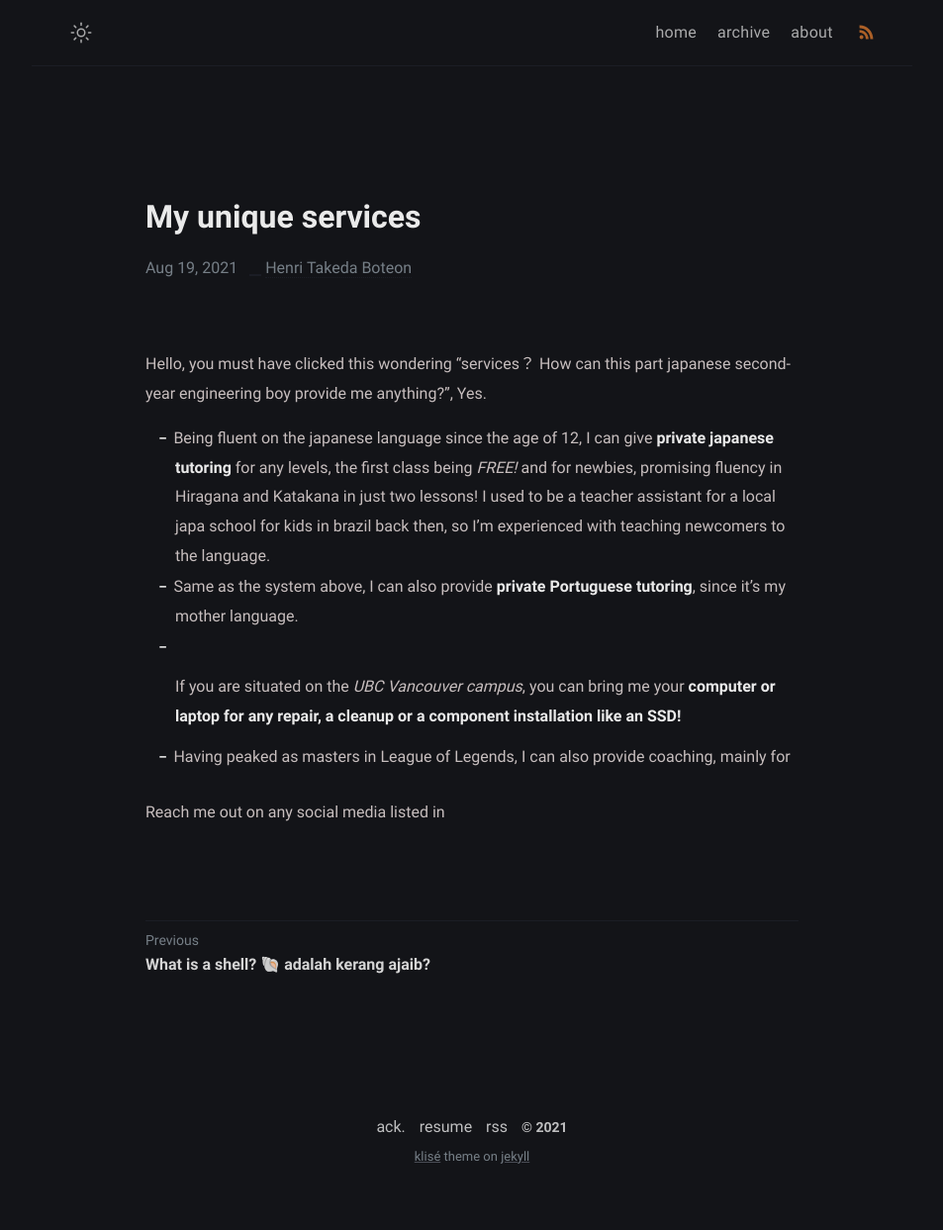
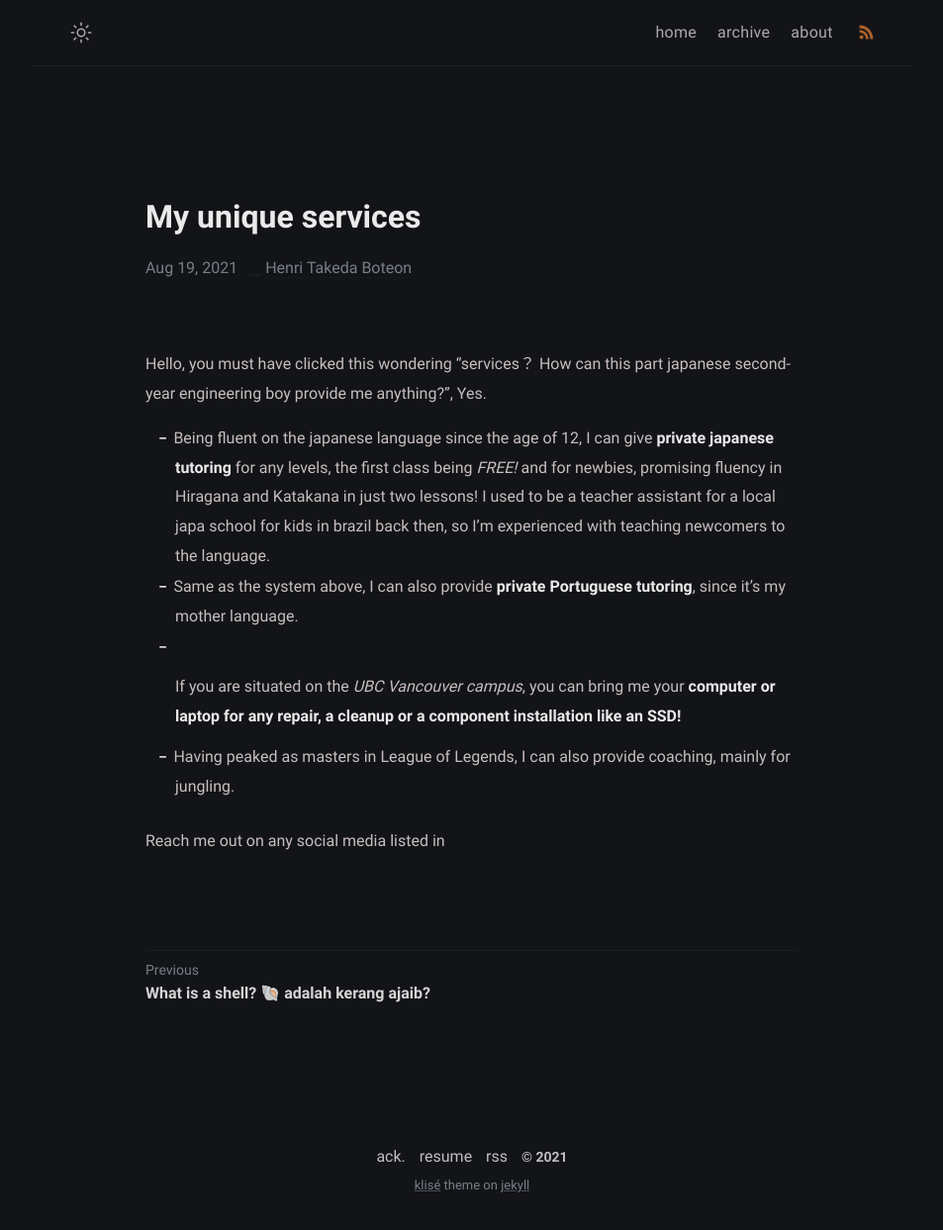
Before and after one commit to Pistachihen/pistachi.github.io, a Jekyll site: the page built from _posts/welcome-to-jekyll/2020-08-29-welcome-to-jekyll.md, in a window 1280 px wide. Shown: the whole page at 99% size, without its empty margins (163-1116 px from the left). Built offline with Jekyll 4.4.1, drawn with Linux system fonts in a browser that asks for light colours; before the commit the page ends 1213 px from its top, so only the background shows below that.

Commit message:
2020-08-29-welcome-to-jekyll.md: changed

```diff
--- a/_posts/welcome-to-jekyll/2020-08-29-welcome-to-jekyll.md
+++ b/_posts/welcome-to-jekyll/2020-08-29-welcome-to-jekyll.md
@@ -10,7 +10,7 @@ Hello, you must have clicked this wondering "services？ How can this part japan
 - Same as the system above, I can also provide **private Portuguese tutoring**, since it's my mother language.
 - If you are situated on the *UBC Vancouver campus*, you can bring me your **computer or laptop for any repair, a cleanup or a component installation like an SSD!**
 
-- Having peaked as masters in League of Legends, I can also provide coaching, mainly for
+- Having peaked as masters in League of Legends, I can also provide coaching, mainly for jungling.
 
 
 
```
